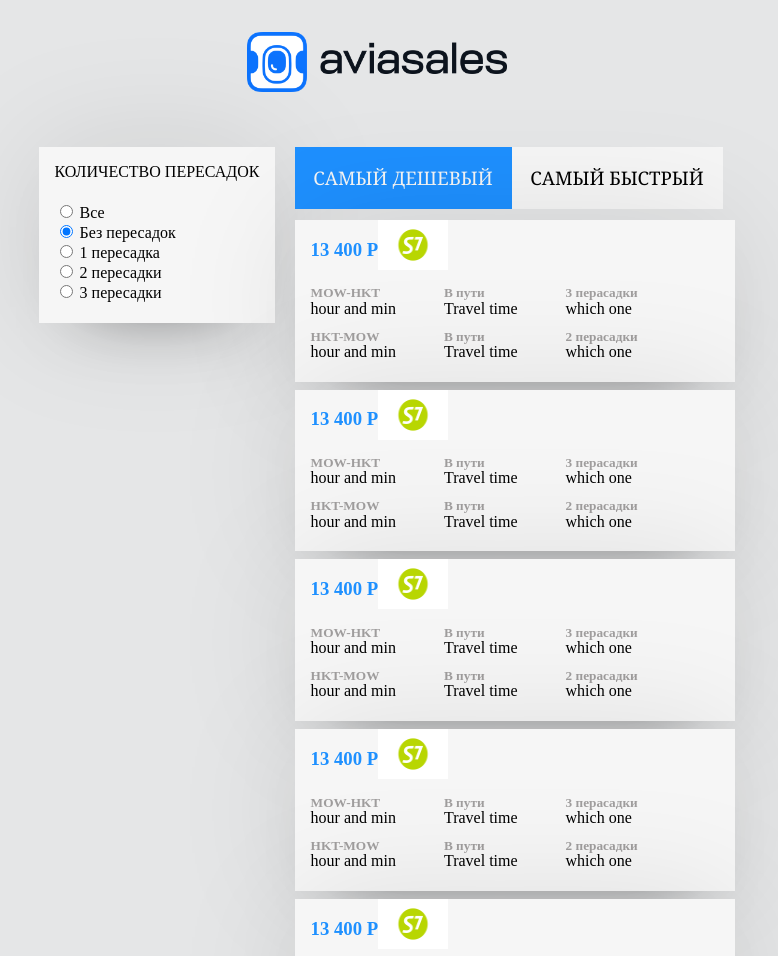
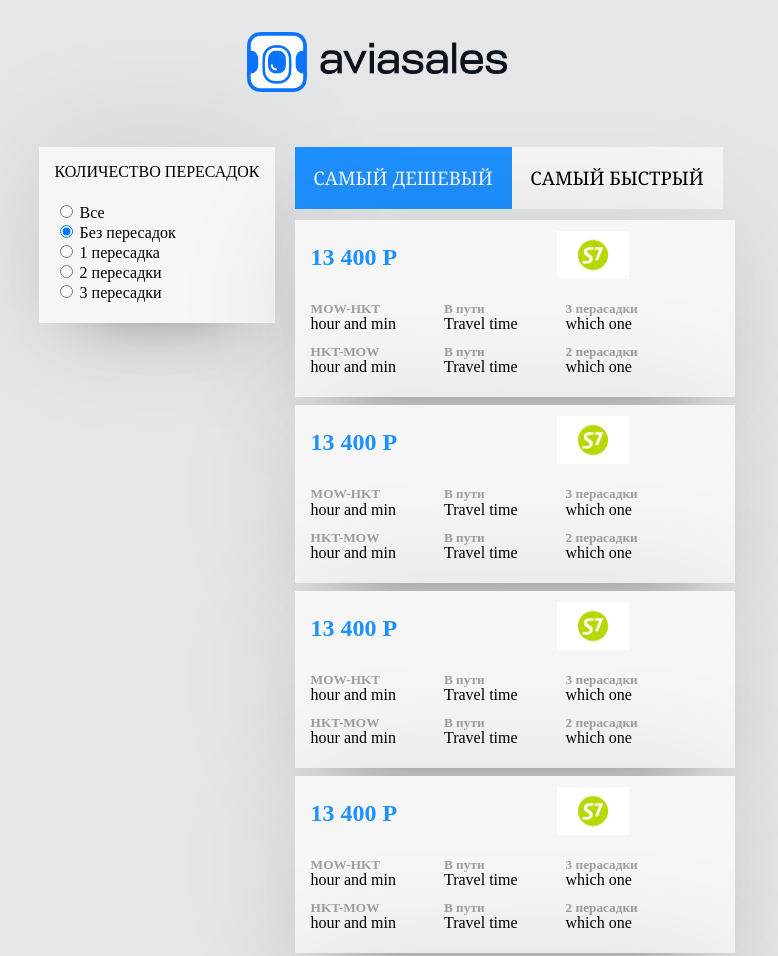
Before and after one commit to Be-positive/aviasales_tickets, a plain HTML site: page index.html in a window 1280 px wide. Shown: the top 956 px of the page, without its empty margins (263-1041 px from the left). Drawn offline with Linux system fonts and the light colour scheme; no server answers.

Commit message:
change inputs to radio buttons and work with aitlines logo

```diff
--- a/app.js
+++ b/app.js
@@ -19,6 +19,7 @@ const zeroTransfers = document.querySelector('.zeroTransfers')
 const oneTransfer = document.querySelector('.oneTransfer')
 const twoTransfers = document.querySelector('.twoTransfers')
 const threeTransfers = document.querySelector('.threeTransfers')
+const airlinesLogo = document.querySelectorAll('.airlinesLogo')
 
 fetch('https://front-test.beta.aviasales.ru/search')
     .then(res => {
@@ -54,6 +55,9 @@ fetch('https://front-test.beta.aviasales.ru/search')
 
                     // -------Tickets prices --------
                     price[i].innerHTML = `${newData[i].price} Р`
+
+                    // -- Airlines logo --
+                    airlinesLogo[i].src = `https://pics.avs.io/99/36/${newData[i].carrier}.png`
 
                     // -- Arrival and departure time TO some direction --
                     let totalArrMin = parseInt(`${newData[i].segments[0].date}`.substr(11, 2)) * 60 + parseInt(`${newData[i].segments[0].date}`.substr(14, 2))
--- a/index.html
+++ b/index.html
@@ -52,7 +52,7 @@
                     <li>
                         <div>
                             <h3 class="price">13 400 Р</h3>
-                            <img src="./images/s7logo.jpg" alt="" width="70" height="50">
+                            <img src="./images/s7logo.jpg" alt="airlinesLogo" class="airlinesLogo">
                         </div>
                         <div>
                             <div>
@@ -87,7 +87,7 @@
                     <li>
                         <div>
                             <h3 class="price">13 400 Р</h3>
-                            <img src="./images/s7logo.jpg" alt="" width="70" height="50">
+                            <img src="./images/s7logo.jpg" alt="airlinesLogo" class="airlinesLogo">
                         </div>
                         <div>
                             <div>
@@ -122,7 +122,7 @@
                     <li>
                         <div>
                             <h3 class="price">13 400 Р</h3>
-                            <img src="./images/s7logo.jpg" alt="" width="70" height="50">
+                            <img src="./images/s7logo.jpg" alt="airlinesLogo" class="airlinesLogo" >
                         </div>
                         <div>
                             <div>
@@ -157,7 +157,7 @@
                     <li>
                         <div>
                             <h3 class="price">13 400 Р</h3>
-                            <img src="./images/s7logo.jpg" alt="" width="70" height="50">
+                            <img src="./images/s7logo.jpg" alt="airlinesLogo" class="airlinesLogo" >
                         </div>
                         <div>
                             <div>
@@ -192,7 +192,7 @@
                     <li>
                         <div>
                             <h3 class="price">13 400 Р</h3>
-                            <img src="./images/s7logo.jpg" alt="" width="70" height="50">
+                            <img src="./images/s7logo.jpg" alt="airlinesLogo" class="airlinesLogo" >
                         </div>
                         <div>
                             <div>
--- a/style.css
+++ b/style.css
@@ -76,8 +76,14 @@ main .tickets .ticketsList li div {
   margin-bottom: -1em;
 }
 
-main .tickets .ticketsList li div h3 {
+main .tickets .ticketsList li div .price {
   color: dodgerblue;
+  font-size: 1.5em;
+}
+main .tickets .ticketsList li div .airlinesLogo {
+  height: 3em;
+  margin-left: 10em;
+  margin-top: 0.7em;
 }
 
 main .tickets .ticketsList li div div {
```
